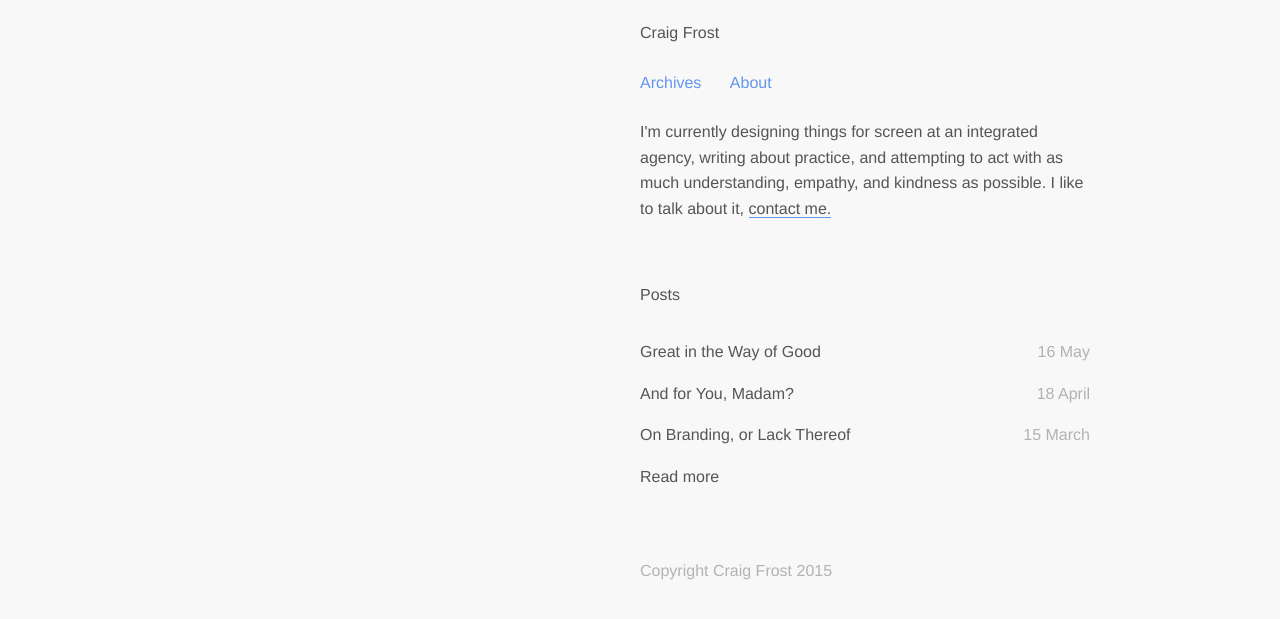
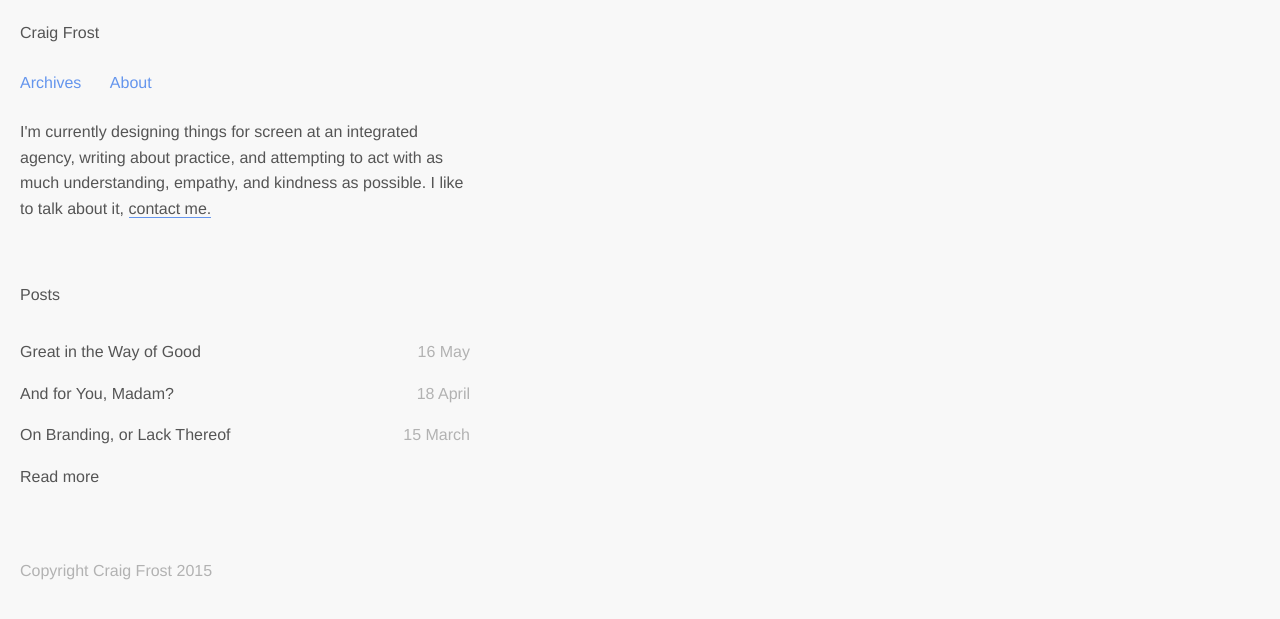
Before and after one commit to craigthomasfrost/cfdesigner.github.io, a Jekyll site: the page built from index.html, in a window 1280 px wide. Shown: the top 619 px of the page. Built offline with Jekyll 4.4.1, drawn with Linux system fonts in a browser that asks for light colours; nearby versions of some CDN libraries.

Commit message:
alter layout

```diff
--- a/_sass/_base.scss
+++ b/_sass/_base.scss
@@ -30,7 +30,7 @@ html,
 }
 
 body {
-    padding: 20px 20px 20px 50%;
+    padding: 20px;
 }
 
 a, a:visited {
```
